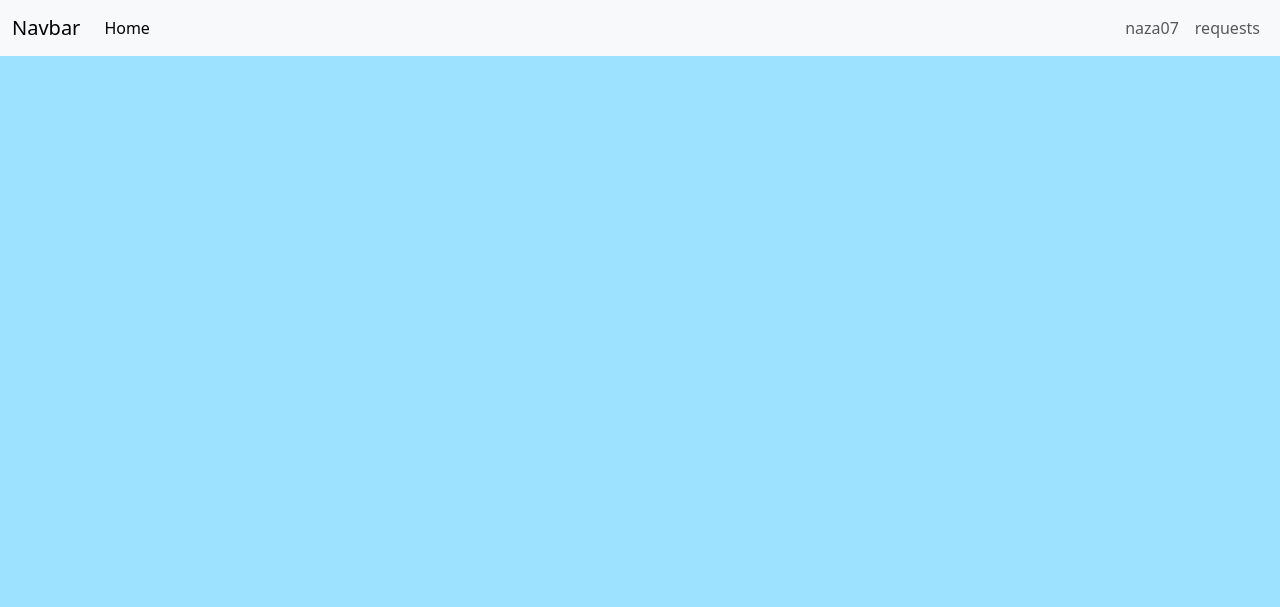
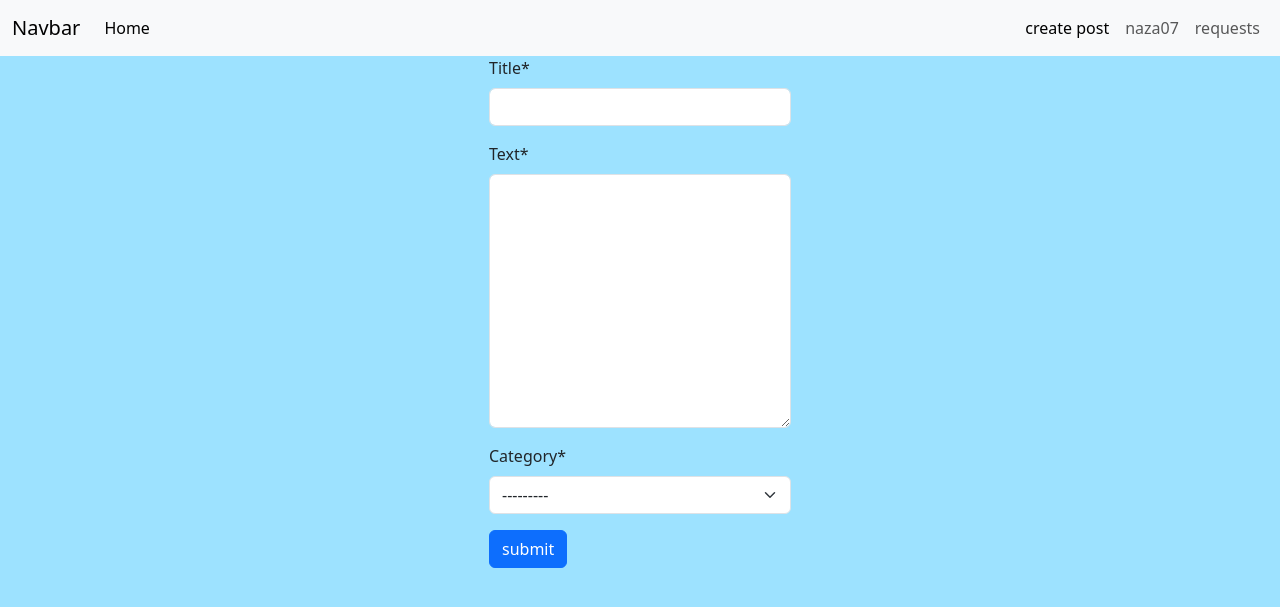
Before and after one commit to na07/Social-Network, a Django app: page /create_post/ in a window 1280 px wide. Shown: the top 607 px of the page. Run offline with Django 5.2, Linux system fonts and the light colour scheme; a user stored in the database is signed in; data comes from the database, SQL or seed files in the repository; both versions use the stored data as it was after the commit; some libraries are stand-ins or nearby versions.

Commit message:
post_info page and logic

```diff
--- a/config/settings.py
+++ b/config/settings.py
@@ -41,6 +41,8 @@ INSTALLED_APPS = [
     'django.contrib.staticfiles',
     'authenticator',
     'social_network',
+    "crispy_forms",
+    "crispy_bootstrap5",
 ]
 
 MIDDLEWARE = [
@@ -126,3 +128,6 @@ STATIC_URL = 'static/'
 # https://docs.djangoproject.com/en/5.2/ref/settings/#default-auto-field
 
 DEFAULT_AUTO_FIELD = 'django.db.models.BigAutoField'
+
+CRISPY_ALLOWED_TEMPLATE_PACKS = "bootstrap5"
+CRISPY_TEMPLATE_PACK = "bootstrap5"
--- /dev/null
+++ b/social_network/forms.py
@@ -0,0 +1,7 @@
+from django import forms
+from .models import Post
+
+class CreatePost(forms.ModelForm):
+    class Meta:
+        model = Post
+        fields = ["title", "text", "category"]
--- a/social_network/urls.py
+++ b/social_network/urls.py
@@ -16,4 +16,6 @@ urlpatterns = [
     path('decline_friend_request/<int:friendship_id>/', views.decline_friend_request, name='decline_friend_request'),
     path('delete_friend/<int:friend_id>/', views.delete_friend, name='delete_friend'),
     path("create_post/", views.create_post, name = "create_post"),
+    path("posts/", views.posts, name = "posts"),
+    path('post_info/<int:post_id>/', views.post_info, name='post_info'),
 ]
--- a/social_network/views.py
+++ b/social_network/views.py
@@ -3,11 +3,12 @@ from django.db.models import Q
 from django.http import HttpRequest, HttpResponse
 from django.shortcuts import render
 from django.shortcuts import redirect, get_object_or_404
-
+from .forms import CreatePost
 from .admin import PostAdmin
 from .models import Subscribe, Friendship, Post
 from django.contrib.auth.models import User
 from authenticator.models import Profile
+from django.contrib import messages
 
 
 # Create your views here.
@@ -78,5 +79,27 @@ def delete_friend(request, friend_id):
 
     return redirect('sn:profile', user_id=request.user.id)
 
+
+@login_required
 def create_post(request):
-    return render(request, "sn/create_post.html")
+    form = CreatePost()
+    if request.method == "POST":
+        form = CreatePost(request.POST)
+        if form.is_valid():
+            post = form.save(commit=False)
+            post.author = request.user
+            post.save()
+            messages.success(request, "Пост успешно создан")
+            return redirect("sn:home")
+
+    return render(request, "sn/create_post.html", {"form": form})
+
+
+def posts(request):
+    posts = Post.objects.filter(status='published')
+    return render(request, "sn/posts_page.html", {"posts": posts})
+
+
+def post_info(request: HttpRequest, post_id: int) -> HttpResponse:
+    post = get_object_or_404(Post, id=post_id)
+    return render(request, "sn/post_info.html", {"post": post})
--- a/templates/base/base.html
+++ b/templates/base/base.html
@@ -15,11 +15,17 @@
     </button>
 
     <div class="collapse navbar-collapse" id="navbarNav">
-      <ul class="navbar-nav me-auto"> <!-- me-auto сдвигает все вправо после этого блока -->
+      <ul class="navbar-nav me-auto">
         <li class="nav-item">
           <a class="nav-link active" aria-current="page" href="{% url 'sn:home' %}">Home</a>
         </li>
       </ul>
+      <ul class="navbar-nav">
+        <li class="nav-item">
+          <a class="nav-link active" aria-current="page" href="{% url 'sn:create_post' %}">create post</a>
+        </li>
+      </ul>
+
         {% if request.user.is_authenticated %}
       <ul class="navbar-nav">
         <li class="nav-item">
--- a/templates/sn/create_post.html
+++ b/templates/sn/create_post.html
@@ -1,14 +1,19 @@
 {% extends 'base/base.html' %}
+{% load crispy_forms_filters %}
 
 {% block style %}body {
 background-color: #9de2ff;
 }{% endblock %}
 
 {% block content %}
-
-
-
-
-
+<form method="post">
+    <div class="row justify-content-center">
+        <div class="col-3">
+            {{form|crispy}}
+            {% csrf_token %}
+            <button class="btn btn-primary flex-grow-1 me-1" type="submit">submit</button>
+        </div>
+    </div>
+</form>
 
 {% endblock %}
```
Also changed, not shown: templates/sn/post_info.html (added, +23 -0 lines), templates/sn/posts_page.html (added, +31 -0 lines), db.sqlite3.
